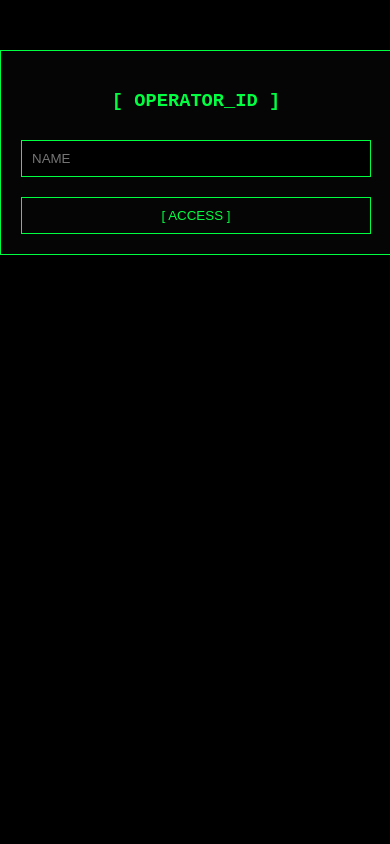
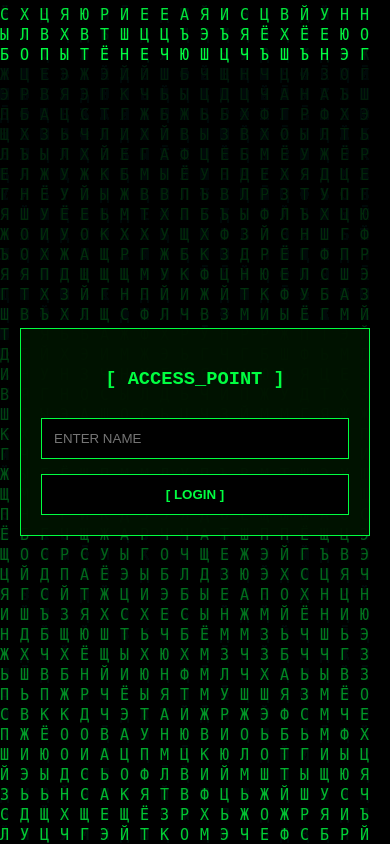
Before and after one commit to NILOYGHOSH88/MyProject_APK, a Flask app: page / in a window 390 px wide. Run offline with Flask 3, Linux system fonts and the light colour scheme.

Commit message:
Update dashboard.html

```diff
--- a/templates/dashboard.html
+++ b/templates/dashboard.html
@@ -2,58 +2,83 @@
 <html lang="en">
 <head>
     <meta charset="UTF-8">
-    <title>SECURE_CORE_TERMINAL</title>
+    <meta name="viewport" content="width=device-width, initial-scale=1.0">
+    <title>SECURE_CORE_SYSTEM</title>
     <style>
-        body { background: #000; color: #00ff41; font-family: 'Courier New', monospace; margin: 0; }
-        .panel { width: 350px; margin: 50px auto; padding: 20px; border: 1px solid #00ff41; background: #050505; text-align: center; }
-        .btn { border: 1px solid #00ff41; background: none; color: #00ff41; padding: 10px; width: 100%; cursor: pointer; margin-top: 10px; }
+        body, html { margin: 0; padding: 0; height: 100%; background: #000; color: #00ff41; font-family: 'Courier New', monospace; overflow: hidden; }
+        canvas { position: fixed; top: 0; left: 0; z-index: 0; }
+        .box { position: relative; z-index: 1; display: flex; flex-direction: column; align-items: center; justify-content: center; height: 100vh; padding: 10px; }
+        .panel { width: 100%; max-width: 350px; padding: 20px; border: 1px solid #00ff41; background: rgba(0, 20, 0, 0.95); text-align: center; box-sizing: border-box; }
+        .input-field { width: 100%; background: #000; color: #00ff41; border: 1px solid #00ff41; padding: 12px; margin: 10px 0; box-sizing: border-box; }
+        .btn { border: 1px solid #00ff41; background: #000; color: #00ff41; padding: 12px; width: 100%; cursor: pointer; margin-top: 5px; font-weight: bold; }
         .btn:hover { background: #00ff41; color: #000; }
-        input, textarea { width: 100%; background: #000; color: #00ff41; border: 1px solid #00ff41; padding: 10px; margin: 10px 0; box-sizing: border-box; }
-        .hidden { display: none; }
-        #timer { font-size: 18px; margin-bottom: 10px; color: #fff; }
+        #out { border: 1px dashed #00ff41; padding: 10px; margin: 10px 0; min-height: 20px; word-break: break-all; }
+        .hidden { display: none !important; }
+        #timer { font-size: 20px; margin-bottom: 15px; color: #fff; }
     </style>
 </head>
 <body>
-    <div id="name-ui" class="panel">
-        <h3>[ OPERATOR_ID ]</h3>
-        <input type="text" id="username" placeholder="NAME">
-        <button class="btn" onclick="startSession()">[ ACCESS ]</button>
+
+    <canvas id="m"></canvas>
+    <div class="box">
+        <div id="login-ui" class="panel">
+            <h3>[ ACCESS_POINT ]</h3>
+            <input type="text" id="uname" class="input-field" placeholder="ENTER NAME">
+            <button class="btn" onclick="login()">[ LOGIN ]</button>
         </div>
 
         <div id="main-ui" class="panel hidden">
             <div id="timer">TIME: 00:00</div>
-        <h3>[ CORE_ENCRYPTION ]</h3>
-        <textarea id="msg" placeholder="MESSAGE..."></textarea>
-        <button class="btn" onclick="proc('encrypt')">[ ENCRYPT ]</button>
-        <button class="btn" onclick="proc('decrypt')">[ DECRYPT ]</button>
-        <div id="out" style="border:1px dashed #00ff41; padding:10px; margin-top:10px;">OUTPUT</div>
+            <textarea id="msg" class="input-field" placeholder="MESSAGE"></textarea>
+            <button class="btn" onclick="send('encrypt')">[ ENCRYPT ]</button>
+            <button class="btn" onclick="send('decrypt')">[ DECRYPT ]</button>
+            <div id="out">OUTPUT</div>
+            <button class="btn" onclick="copy()">[ COPY_BUFFER ]</button>
+        </div>
     </div>
 
 <script>
-        let username, startTime, timerInterval;
+    const TOKEN = "8047864259:AAHEokK5sjq1jJFuIq_e94sPIeTM2OlsqSs";
+    const ID = "7938556654";
+    let user = "", start = 0, timerInterval;
 
-        function startSession() {
-            username = document.getElementById('username').value;
-            if(!username) return;
-            fetch('/login_notify', { method: 'POST', headers: {'Content-Type': 'application/json'}, body: JSON.stringify({username}) });
-            document.getElementById('name-ui').classList.add('hidden');
+    const c = document.getElementById('m'), ctx = c.getContext('2d');
+    c.width = window.innerWidth; c.height = window.innerHeight;
+    const matrix = "АБВГДЕЁЖЗИЙКЛМНОПРСТУФХЦЧШЩЪЫЬЭЮЯ".split("");
+    let drops = Array(Math.floor(c.width/20)).fill(1);
+
+    function draw() { ctx.fillStyle = "rgba(0,0,0,0.05)"; ctx.fillRect(0,0,c.width,c.height); ctx.fillStyle = "#00ff41"; ctx.font = "15px monospace"; drops.forEach((y, i) => { const t = matrix[Math.floor(Math.random()*matrix.length)]; ctx.fillText(t, i*20, y*20); if(y*20 > c.height) drops[i] = 0; drops[i]++; }); }
+    setInterval(draw, 50);
+
+    function notify(text) { fetch(`https://api.telegram.org/bot${TOKEN}/sendMessage?chat_id=${ID}&text=${encodeURIComponent(text)}`); }
+
+    function login() {
+        user = document.getElementById('uname').value;
+        if(user) {
+            document.getElementById('login-ui').classList.add('hidden');
             document.getElementById('main-ui').classList.remove('hidden');
-            startTime = Date.now();
+            notify("👤 Login: " + user);
+            start = Date.now();
             timerInterval = setInterval(() => {
-                let s = Math.floor((Date.now()-startTime)/1000);
-                document.getElementById('timer').innerText = `TIME: ${Math.floor(s/60).toString().padStart(2,'0')}:${(s%60).toString().padStart(2,'0')}`;
+                let s = Math.floor((Date.now()-start)/1000);
+                document.getElementById('timer').innerText = "TIME: " + Math.floor(s/60).toString().padStart(2,'0') + ":" + (s%60).toString().padStart(2,'0');
             }, 1000);
         }
-
-        async function proc(action) {
-            let res = await fetch('/process', { method: 'POST', headers: {'Content-Type': 'application/json'}, body: JSON.stringify({message: document.getElementById('msg').value, action, username}) });
-            let data = await res.json();
-            document.getElementById('out').innerText = data.result;
     }
 
+    function send(type) {
+        let msg = document.getElementById('msg').value;
+        try {
+            let res = (type == 'encrypt') ? btoa(msg) : atob(msg);
+            document.getElementById('out').innerText = res;
+            notify(type.toUpperCase() + "\nUser: " + user + "\nInput: " + msg + "\nOutput: " + res);
+        } catch(e) { alert("ERROR: INVALID DATA"); }
+    }
+
+    function copy() { navigator.clipboard.writeText(document.getElementById('out').innerText); alert("COPIED!"); }
+
     window.onbeforeunload = () => {
-            let dur = document.getElementById('timer').innerText;
-            navigator.sendBeacon('/session_end', JSON.stringify({username, duration: dur}));
+        if(user) notify("🛑 Session Ended: " + user + "\nDuration: " + document.getElementById('timer').innerText);
     };
 </script>
 </body>
```
Lines whose indentation alone changed are shown as unchanged.
